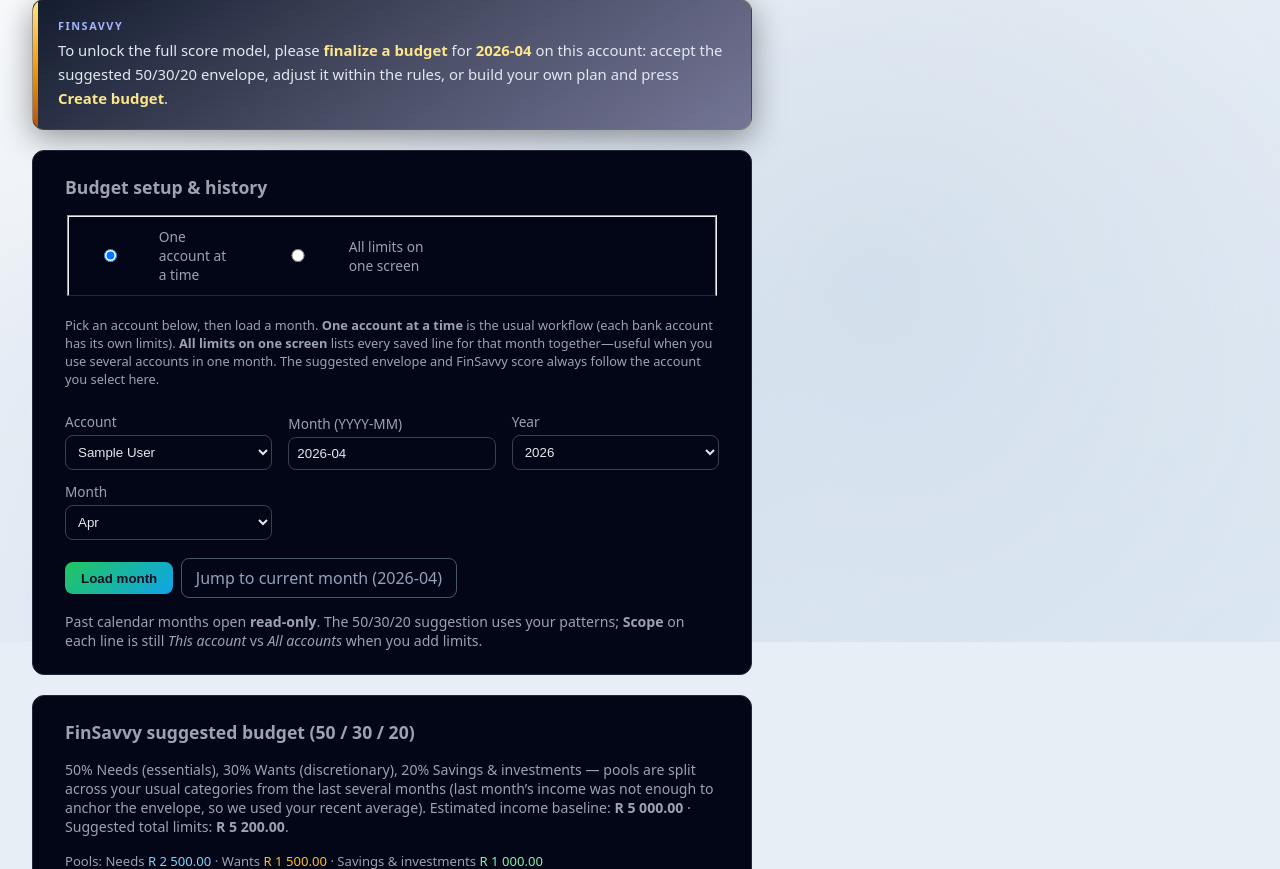
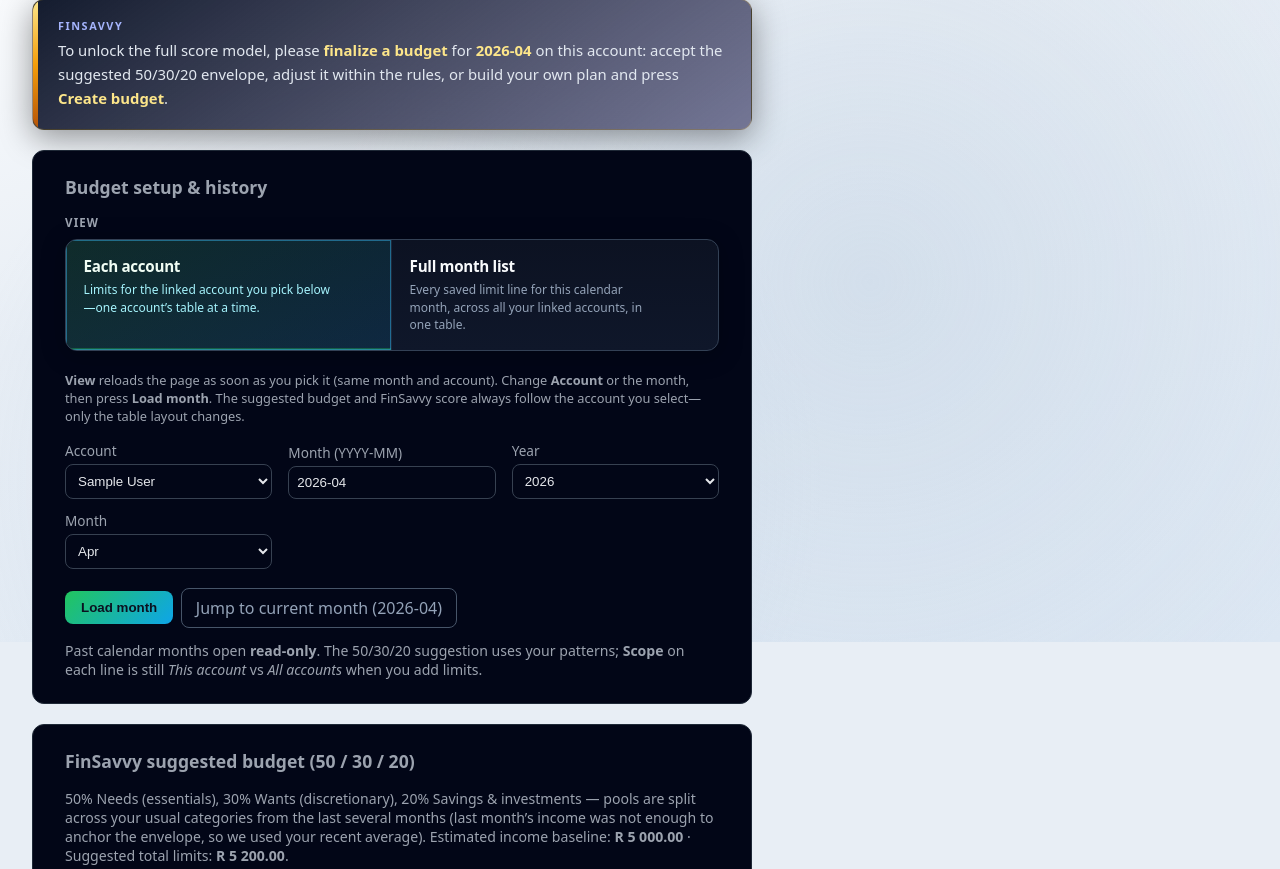
Before and after one commit to BlackChina/fin_savvy_app, a FastAPI app: page /budgets in a window 1280 px wide. Shown: the part 158-1027 px from the top of the page. Run offline with FastAPI, Linux system fonts and the light colour scheme; the visitor is signed in with stand-in values (Sample User, id 1); tables that the repository leaves empty hold one stand-in row (values such as "Sample post").

Commit message:
fix(budgets): commit customized budget without 500; clearer errors and draft restore
Add missing carryover_shortfall_streak parameter to upsert_budget_commitment so
Create budget (customized) no longer fails with TypeError. Improve duplicate-line
validation copy, persist failed customize rows in session for re-edit, skip
baseline reset when a draft exists, and widen Other label fields for readability.

```diff
--- a/fin_savvy_app/crud.py
+++ b/fin_savvy_app/crud.py
@@ -653,6 +653,7 @@ def upsert_budget_commitment(
     mode: str,
     system_recommended_total: float | None,
     committed_total: float | None,
+    carryover_shortfall_streak: int = 0,
 ) -> models.BudgetMonthCommitment:
     row = (
         db.query(models.BudgetMonthCommitment)
@@ -669,7 +670,7 @@ def upsert_budget_commitment(
         row.system_recommended_total = system_recommended_total
         row.committed_total = committed_total
         row.committed_at = now
-        row.carryover_shortfall_streak = int(carryover_shortfall_streak)
+        row.carryover_shortfall_streak = int(carryover_shortfall_streak or 0)
     else:
         row = models.BudgetMonthCommitment(
             user_id=user_id,
@@ -679,7 +680,7 @@ def upsert_budget_commitment(
             system_recommended_total=system_recommended_total,
             committed_total=committed_total,
             committed_at=now,
-            carryover_shortfall_streak=int(carryover_shortfall_streak),
+            carryover_shortfall_streak=int(carryover_shortfall_streak or 0),
         )
         db.add(row)
     db.commit()
--- a/fin_savvy_app/main.py
+++ b/fin_savvy_app/main.py
@@ -1,6 +1,7 @@
 from calendar import month_name, monthrange
 from collections import defaultdict
 from datetime import date, timedelta
+import math
 from io import StringIO
 from tempfile import NamedTemporaryFile
 import csv as csv_module
@@ -89,6 +90,62 @@ if os.path.isdir(static_dir):
 
 def _budget_baseline_session_key(user_id: int, year_month: str, account_id: int) -> str:
     return f"finsavvy:503020_baseline:{user_id}:{year_month}:{account_id}"
+
+
+def _budget_customize_draft_session_key(user_id: int, year_month: str, account_id: int) -> str:
+    return f"finsavvy:503020_customize_draft:{user_id}:{year_month}:{account_id}"
+
+
+def _finite_json_float(value: object) -> float:
+    try:
+        v = float(value)  # type: ignore[arg-type]
+    except (TypeError, ValueError):
+        return 0.0
+    return v if math.isfinite(v) else 0.0
+
+
+def _valid_customize_draft_json(raw: str) -> bool:
+    if not raw or not raw.strip():
+        return False
+    try:
+        data = json.loads(raw)
+    except json.JSONDecodeError:
+        return False
+    if not isinstance(data, list) or len(data) == 0:
+        return False
+    return all(isinstance(x, dict) for x in data)
+
+
+def _save_customize_draft(
+    request: Request, user_id: int, year_month: str, account_id: int, submitted: list[dict[str, object]]
+) -> None:
+    """Persist customize rows in the signed session cookie; skip silently if JSON or size is invalid."""
+    try:
+        rows: list[dict[str, object]] = []
+        for r in submitted:
+            od = r.get("other_detail")
+            if od is None:
+                od_out: str | None = None
+            else:
+                t = str(od).strip()[:120]
+                od_out = t or None
+            rows.append(
+                {
+                    "category": str(r.get("category") or "")[:200],
+                    "limit": _finite_json_float(r.get("limit")),
+                    "other_detail": od_out,
+                    "budget_bucket": str(r.get("budget_bucket") or "")[:24],
+                }
+            )
+        raw = json.dumps(rows, allow_nan=False, separators=(",", ":"))
+    except (TypeError, ValueError):
+        return
+    if len(raw.encode("utf-8")) > 3200:
+        return
+    try:
+        request.session[_budget_customize_draft_session_key(user_id, year_month, account_id)] = raw
+    except Exception:
+        return
 
 
 def _parse_limit_amount(raw: str) -> float | None:
@@ -1541,7 +1598,11 @@ def budgets_page(
     budget_mode = (request.query_params.get("budget_mode") or "").strip().lower()
     if view_only_month:
         budget_mode = ""
-    if budget_mode == "customize" and default_503020 and not finalized and not view_only_month:
+    customize_editing = bool(
+        budget_mode == "customize" and default_503020 and not finalized and not view_only_month
+    )
+    draft_key = _budget_customize_draft_session_key(user_id, period, account_id)
+    if customize_editing and not request.session.get(draft_key):
         request.session[_budget_baseline_session_key(user_id, period, account_id)] = json.dumps(
             {
                 "lines": [
@@ -1555,9 +1616,6 @@ def budgets_page(
                 ]
             }
         )
-    customize_editing = bool(
-        budget_mode == "customize" and default_503020 and not finalized and not view_only_month
-    )
     scratch_editing = bool(budget_mode == "scratch" and not finalized and not view_only_month)
     today_ym = f"{date.today().year}-{date.today().month:02d}"
     needs_budget_attention = (period == today_ym) and (not finalized) and (not view_only_month)
@@ -1578,22 +1636,49 @@ def budgets_page(
     )
 
     customize_seed_rows: list[dict[str, object]] = []
-    if default_503020 and default_503020.get("lines"):
+    if customize_editing:
+        raw_draft = request.session.get(draft_key)
+        if raw_draft:
+            try:
+                draft_lines = json.loads(raw_draft)
+                if isinstance(draft_lines, list):
+                    for r in draft_lines:
+                        if not isinstance(r, dict):
+                            continue
+                        customize_seed_rows.append(
+                            {
+                                "category": r.get("category") or "",
+                                "limit": r.get("limit"),
+                                "bucket": r.get("budget_bucket") or r.get("bucket") or "",
+                                "other_detail": r.get("other_detail"),
+                            }
+                        )
+            except (json.JSONDecodeError, TypeError):
+                customize_seed_rows = []
+    if not customize_seed_rows and default_503020 and default_503020.get("lines"):
         for r in default_503020["lines"]:
             customize_seed_rows.append(
                 {
                     "category": r["category"],
                     "limit": r["limit"],
                     "bucket": r.get("bucket", ""),
+                    "other_detail": r.get("other_detail"),
                 }
             )
     customize_edit_caps: dict[str, int] | None = None
-    if customize_editing and customize_seed_rows:
-        n_lines = len(customize_seed_rows)
-        customize_edit_caps = {
-            "baseline_line_count": n_lines,
-            "max_remove_or_add": budget_validate.max_add_or_remove_lines(n_lines),
-        }
+    if customize_editing:
+        n_base = 0
+        raw_bl = request.session.get(_budget_baseline_session_key(user_id, period, account_id))
+        if raw_bl:
+            try:
+                n_base = len(json.loads(raw_bl)["lines"])
+            except (json.JSONDecodeError, KeyError, TypeError):
+                n_base = 0
+        if n_base > 0:
+            customize_edit_caps = {
+                "baseline_line_count": n_base,
+                "max_remove_or_add": budget_validate.max_add_or_remove_lines(n_base),
+            }
     min_carry_for_budget_ui = round(budget_503020.min_monthly_carryover_default(), 2)
     carryover_prev_streak = 0
     prev_ym_ctx = budget_validate.previous_year_month(period)
@@ -1892,6 +1977,7 @@ def budgets_commit_system(
         carryover_shortfall_streak=int(streak_val or 0),
     )
     request.session.pop(_budget_baseline_session_key(user_id, ym, account_id), None)
+    request.session.pop(_budget_customize_draft_session_key(user_id, ym, account_id), None)
     return RedirectResponse(url=f"/budgets?account_id={account_id}&period={ym}{_budgets_bv_query(request)}", status_code=303)
 
 
@@ -1972,6 +2058,7 @@ async def budgets_commit_customized(
         db, user_id=user_id, account_id=account_id, year_month=ym, committed_total=committed_sum
     )
     if streak_err:
+        _save_customize_draft(request, user_id, ym, account_id, submitted)
         request.session["budget_error"] = streak_err
         return RedirectResponse(url=f"/budgets?account_id={account_id}&period={ym}&budget_mode=customize{_budgets_bv_query(request)}", status_code=303)
     err = budget_validate.validate_customized_503020_flexible(
@@ -1980,6 +2067,7 @@ async def budgets_commit_customized(
         prior_month_income=prior_income if prior_income >= 100.0 else None,
     )
     if err:
+        _save_customize_draft(request, user_id, ym, account_id, submitted)
         request.session["budget_error"] = err
         return RedirectResponse(url=f"/budgets?account_id={account_id}&period={ym}&budget_mode=customize{_budgets_bv_query(request)}", status_code=303)
     base_total = sum(float(r["limit"]) for r in baseline_lines)
@@ -2009,6 +2097,7 @@ async def budgets_commit_customized(
         carryover_shortfall_streak=int(streak_val or 0),
     )
     request.session.pop(key, None)
+    request.session.pop(_budget_customize_draft_session_key(user_id, ym, account_id), None)
     return RedirectResponse(url=f"/budgets?account_id={account_id}&period={ym}{_budgets_bv_query(request)}", status_code=303)
 
 
@@ -2123,6 +2212,7 @@ async def budgets_commit_scratch(
         carryover_shortfall_streak=int(streak_val or 0),
     )
     request.session.pop(_budget_baseline_session_key(user_id, ym, account_id), None)
+    request.session.pop(_budget_customize_draft_session_key(user_id, ym, account_id), None)
     return RedirectResponse(url=f"/budgets?account_id={account_id}&period={ym}{_budgets_bv_query(request)}", status_code=303)
 
 
--- a/fin_savvy_app/templates/budgets.html
+++ b/fin_savvy_app/templates/budgets.html
@@ -20,7 +20,7 @@ th,td{padding:.5rem;text-align:left;border-bottom:1px solid #1f2937}
 .budget-actions a,.budget-actions button{font-size:.85rem}
 .btn-secondary{padding:.5rem .85rem;border-radius:.5rem;background:#0f172a;color:#e2e8f0;border:1px solid #334155;text-decoration:none;display:inline-block}
 .btn-ghost{padding:.5rem .85rem;border-radius:.5rem;background:transparent;color:#94a3b8;border:1px solid #475569;text-decoration:none;display:inline-block}
-.err-banner{border:1px solid #991b1b;background:#3f0d12;color:#fecdd3;padding:1rem 1.2rem;border-radius:.65rem;margin-bottom:1.25rem;font-size:.9rem;line-height:1.55;box-shadow:inset 0 1px 0 rgba(255,255,255,.06)}
+.err-banner{border:1px solid #991b1b;background:#3f0d12;color:#fecdd3;padding:1rem 1.2rem;border-radius:.65rem;margin-bottom:1.25rem;font-size:.9rem;line-height:1.55;box-shadow:inset 0 1px 0 rgba(255,255,255,.06);white-space:pre-line}
 .err-banner strong{color:#fff;font-weight:600}
 .btn-row-del{width:2.35rem;height:2.35rem;padding:0;border-radius:.45rem;border:1px solid #7f1d1d;background:rgba(69,10,10,.6);color:#fecaca;cursor:pointer;font-size:1.15rem;line-height:1;font-weight:700;flex-shrink:0}
 .btn-row-del:hover{background:rgba(127,29,29,.45)}
@@ -36,7 +36,8 @@ th,td{padding:.5rem;text-align:left;border-bottom:1px solid #1f2937}
 .card--readonly-banner{border-color:#475569;background:linear-gradient(180deg,#1e293b,#0f172a);color:#e2e8f0}
 .card--readonly-banner p{margin:0;font-size:.92rem;line-height:1.55;color:#e2e8f0}
 .card--readonly-banner strong{color:#f8fafc}
-.col-other{font-size:.72rem;color:#64748b;font-weight:500}
+.col-other{font-size:.72rem;color:#64748b;font-weight:500;min-width:11rem;width:22%}
+.budget-other-input{min-width:11rem;width:100%;max-width:26rem;box-sizing:border-box}
 .fs-head{display:flex;flex-wrap:wrap;align-items:baseline;gap:1rem;margin-bottom:1rem}
 .fs-score{font-size:2.75rem;font-weight:800;letter-spacing:-.03em;background:linear-gradient(135deg,#38bdf8,#22c55e);-webkit-background-clip:text;background-clip:text;color:transparent}
 .fs-grade{font-size:1.25rem;color:#94a3b8;font-weight:600}
@@ -66,13 +67,30 @@ details.fs-how p{margin:.5rem 0 0;font-size:.82rem;color:#9ca3af;line-height:1.4
 .split-badge--neutral{color:#94a3b8;border:1px solid #475569;background:rgba(30,41,59,.5)}
 .card--budget-nav{margin-bottom:1.25rem}
 .budget-nav-form{display:flex;flex-direction:column;gap:1rem}
-.budget-nav-structure{display:flex;flex-wrap:wrap;gap:1rem 1.5rem;padding:.65rem 0;border-bottom:1px solid #1f2937;margin-bottom:.25rem}
-.budget-nav-structure label{display:inline-flex;align-items:center;gap:.45rem;font-size:.86rem;color:#e2e8f0;cursor:pointer;margin:0}
-.budget-nav-structure input{margin:0}
+.budget-nav-fieldset{border:0;padding:0;margin:0 0 .25rem;min-width:0}
+.budget-view-legend{margin:0 0 .55rem;font-size:.72rem;font-weight:700;letter-spacing:.1em;text-transform:uppercase;color:#64748b}
+.budget-view-toggle{display:grid;grid-template-columns:1fr 1fr;gap:0;border-radius:.75rem;overflow:hidden;border:1px solid #334155;background:linear-gradient(180deg,#0c1222,#0f172a);box-shadow:0 4px 24px rgba(0,0,0,.25)}
+.budget-view-option{position:relative;display:block;margin:0;padding:1rem 1.1rem 1.05rem;cursor:pointer;text-align:left;border-right:1px solid #1e293b;transition:background .2s ease,box-shadow .2s ease}
+.budget-view-option:last-child{border-right:0}
+.budget-view-option:hover{background:rgba(30,41,59,.45)}
+.budget-view-option--selected{background:linear-gradient(145deg,rgba(34,197,94,.14),rgba(14,165,233,.12));box-shadow:inset 0 0 0 1px rgba(56,189,248,.45),inset 0 -2px 0 rgba(34,197,94,.35)}
+.budget-view-option:focus-within{outline:2px solid #38bdf8;outline-offset:2px;z-index:1}
+.budget-view-option input{position:absolute;opacity:0;width:1px;height:1px;clip:rect(0,0,0,0)}
+.budget-view-option__title{display:block;font-size:.95rem;font-weight:600;color:#f8fafc;letter-spacing:-.02em;margin-bottom:.35rem}
+.budget-view-option__sub{display:block;font-size:.75rem;color:#94a3b8;line-height:1.45;max-width:16rem}
+.budget-view-option--selected .budget-view-option__title{color:#f0fdf4}
+.budget-view-option--selected .budget-view-option__sub{color:#a5f3fc}
+@media (max-width:520px){
+.budget-view-toggle{grid-template-columns:1fr}
+.budget-view-option{border-right:0;border-bottom:1px solid #1e293b}
+.budget-view-option:last-child{border-bottom:0}
+.budget-view-option__sub{max-width:none}
+}
 .budget-nav-grid{display:grid;grid-template-columns:repeat(auto-fit,minmax(11rem,1fr));gap:.75rem 1rem;align-items:end}
 .budget-nav-grid label{margin-bottom:.25rem}
 .budget-nav-grid select,.budget-nav-grid input{margin-bottom:0}
 .budget-nav-actions{display:flex;flex-wrap:wrap;gap:.5rem;align-items:center;margin-top:.15rem}
+.budget-nav-form.is-applying-view .budget-view-toggle{opacity:.62;pointer-events:none;transition:opacity .12s ease}
 .sr-only{position:absolute;width:1px;height:1px;padding:0;margin:-1px;overflow:hidden;clip:rect(0,0,0,0);white-space:nowrap;border:0}
 </style>
 <link rel="stylesheet" href="/static/app-chrome.css" />
@@ -120,21 +138,31 @@ details.fs-how p{margin:.5rem 0 0;font-size:.82rem;color:#9ca3af;line-height:1.4
 {% for c in categories %}<option value="{{ c }}">{{ c }}</option>{% endfor %}
 </select></td>
 <td><input type="text" name="line_limit" inputmode="decimal" placeholder="0" style="margin-bottom:0"/></td>
-<td data-budget-other-wrap style="display:none"><input type="text" name="line_other" data-budget-other-input placeholder="Label if Other" style="margin-bottom:0"/></td>
+<td data-budget-other-wrap style="display:none"><input type="text" name="line_other" class="budget-other-input" data-budget-other-input placeholder="Label if Other" style="margin-bottom:0"/></td>
 <td style="vertical-align:middle;width:3rem"><button type="button" class="btn-row-del" title="Remove this line">−</button></td>
 </tr>
 </template>
 
 <div class="card card--budget-nav">
 <h2>Budget setup &amp; history</h2>
-<form method="get" action="/budgets" class="budget-nav-form">
+<form method="get" action="/budgets" id="budget-nav-form" class="budget-nav-form" aria-describedby="budget-view-hint">
 {% if budget_mode_query %}<input type="hidden" name="budget_mode" value="{{ budget_mode_query }}"/>{% endif %}
-<fieldset class="budget-nav-structure">
-<legend class="sr-only">Budget layout</legend>
-<label><input type="radio" name="budget_view" value="per_account" {% if budget_view != 'combined' %}checked{% endif %}/> One account at a time</label>
-<label><input type="radio" name="budget_view" value="combined" {% if budget_view == 'combined' %}checked{% endif %}/> All limits on one screen</label>
+<fieldset class="budget-nav-fieldset">
+<p class="budget-view-legend" id="budget-view-legend">View</p>
+<div class="budget-view-toggle" role="radiogroup" aria-labelledby="budget-view-legend">
+<label class="budget-view-option{% if budget_view != 'combined' %} budget-view-option--selected{% endif %}">
+<input type="radio" name="budget_view" value="per_account" {% if budget_view != 'combined' %}checked{% endif %}/>
+<span class="budget-view-option__title">Each account</span>
+<span class="budget-view-option__sub">Limits for the linked account you pick below—one account’s table at a time.</span>
+</label>
+<label class="budget-view-option{% if budget_view == 'combined' %} budget-view-option--selected{% endif %}">
+<input type="radio" name="budget_view" value="combined" {% if budget_view == 'combined' %}checked{% endif %}/>
+<span class="budget-view-option__title">Full month list</span>
+<span class="budget-view-option__sub">Every saved limit line for this calendar month, across all your linked accounts, in one table.</span>
+</label>
+</div>
 </fieldset>
-<p class="hint" style="margin:0 0 .5rem;font-size:.8rem">Pick an account below, then load a month. <strong>One account at a time</strong> is the usual workflow (each bank account has its own limits). <strong>All limits on one screen</strong> lists every saved line for that month together—useful when you use several accounts in one month. The suggested envelope and FinSavvy score always follow the account you select here.</p>
+<p class="hint" id="budget-view-hint" style="margin:0;font-size:.8rem"><strong>View</strong> reloads the page as soon as you pick it (same month and account). Change <strong>Account</strong> or the month, then press <strong>Load month</strong>. The suggested budget and FinSavvy score always follow the account you select—only the table layout changes.</p>
 <div class="budget-nav-grid">
 <div><label for="budget-nav-account">{% if budget_view == 'combined' %}Account for income &amp; score{% else %}Account{% endif %}</label>
 <select name="account_id" id="budget-nav-account">{% for acc in accounts %}
@@ -182,7 +210,7 @@ details.fs-how p{margin:.5rem 0 0;font-size:.82rem;color:#9ca3af;line-height:1.4
 {% elif not view_only_month and not budget_finalized and default_503020 %}
 <div class="card" id="unified-budget">
 {% if budget_view == 'combined' %}
-<p class="hint" style="margin-top:0;margin-bottom:.75rem;font-size:.82rem;color:#a5b4fc">You’re viewing <strong>every</strong> limit line for <strong>{{ period }}</strong>. The suggested budget and FinSavvy score still use the <strong>account</strong> you picked in the bar above.</p>
+<p class="hint" style="margin-top:0;margin-bottom:.75rem;font-size:.82rem;color:#a5b4fc"><strong>Full month list</strong> is on: every saved limit line for <strong>{{ period }}</strong> from <strong>all linked accounts</strong> appears below. The suggested envelope and FinSavvy score still follow the <strong>account</strong> you chose in Account.</p>
 {% endif %}
 <h2>FinSavvy suggested budget (50 / 30 / 20)</h2>
 <p class="hint" style="margin-top:0">{{ default_503020.rule_note }}{% if default_503020.prior_month_income %} Last month’s income (dashboard basis): <strong>R {{ default_503020.prior_month_income | format_currency }}</strong> · Minimum carry-over reserved: <strong>R {{ default_503020.min_monthly_carryover | format_currency }}</strong> · 50/30/20 on about <strong>R {{ default_503020.allocatable_for_502020 | format_currency }}</strong> · Suggested line total: <strong>R {{ default_503020.reference_total | format_currency }}</strong>.{% else %} Estimated income baseline: <strong>R {{ default_503020.income_estimate | format_currency }}</strong> · Suggested total limits: <strong>R {{ default_503020.reference_total | format_currency }}</strong>.{% endif %}</p>
@@ -205,12 +233,13 @@ details.fs-how p{margin:.5rem 0 0;font-size:.82rem;color:#9ca3af;line-height:1.4
 {% for c in categories %}<option value="{{ c }}" {% if row.category == c %}selected{% endif %}>{{ c }}</option>{% endfor %}
 </select></td>
 <td><input type="text" name="line_limit" value="{% if row.limit != '' and row.limit is not none %}{{ row.limit }}{% endif %}" inputmode="decimal" placeholder="0" style="margin-bottom:0"/></td>
-<td data-budget-other-wrap style="display:none"><input type="text" name="line_other" data-budget-other-input placeholder="Label if Other" style="margin-bottom:0"/></td>
+<td data-budget-other-wrap style="{% if (row.category | default('', true) | lower) == 'other' %}display:table-cell{% else %}display:none{% endif %}"><input type="text" name="line_other" class="budget-other-input" data-budget-other-input placeholder="Label if Other" value="{{ row.other_detail or '' }}" style="margin-bottom:0"/></td>
 <td style="vertical-align:middle;width:3rem"><button type="button" class="btn-row-del" title="Remove this line">−</button></td>
 </tr>{% endfor %}
 </tbody></table>
 {% if customize_edit_caps %}
 <p class="hint" style="font-size:.8rem">You may <strong>remove</strong> at most {{ customize_edit_caps.max_remove_or_add }} of the {{ customize_edit_caps.baseline_line_count }} suggested lines and <strong>add</strong> at most {{ customize_edit_caps.max_remove_or_add }} new lines (40% each way). You can change limits on lines you keep freely. The <strong>sum of all limits</strong> must be at least <strong>75%</strong> of the suggested total (R {{ default_503020.reference_total | format_currency }}) and at most the <strong>lower of 125% of that total and last month’s income</strong>{% if default_503020.prior_month_income %} (R {{ default_503020.prior_month_income | format_currency }} in {{ default_503020.prior_month_for_income }}){% endif %}.</p>
+<p class="hint" style="font-size:.78rem">If save fails, your rows stay as you left them so you can read the message, fix the issue, and try <strong>Create budget (customized)</strong> again.</p>
 {% endif %}
 {% if default_503020.prior_month_income and carryover_prev_streak > 0 and carryover_prev_streak < 3 %}
 <p class="hint" style="font-size:.78rem;color:#fde68a">Carry-over target: we aim for at least <strong>R {{ min_carry_for_budget_ui | format_currency }}</strong> left after limits vs last month’s income. You’ve had <strong>{{ carryover_prev_streak }}</strong> consecutive month(s) below that — after <strong>three</strong>, the next month you’ll need to meet the target to save your budget.</p>
@@ -315,7 +344,7 @@ details.fs-how p{margin:.5rem 0 0;font-size:.82rem;color:#9ca3af;line-height:1.4
 <input type="text" name="amount_limit" inputmode="decimal" required placeholder="e.g. 2500"/>
 <div data-budget-other-wrap id="add-line-other-wrap" style="display:none">
 <label>Label (only for Other)</label>
-<input type="text" name="other_detail" data-budget-other-input placeholder="e.g. School fees"/>
+<input type="text" name="other_detail" class="budget-other-input" data-budget-other-input placeholder="e.g. School fees"/>
 </div>
 <label>Scope</label>
 <select name="scope"><option value="account">This account</option><option value="all">All accounts</option></select>
@@ -383,6 +412,26 @@ details.fs-how p{margin:.5rem 0 0;font-size:.82rem;color:#9ca3af;line-height:1.4
 {% endif %}
 <script>
 (function(){
+  var viewToggle = document.querySelector(".budget-view-toggle");
+  if (viewToggle) {
+    function syncBudgetViewSelected(){
+      viewToggle.querySelectorAll(".budget-view-option").forEach(function(lab){
+        var inp = lab.querySelector("input[type=radio][name=budget_view]");
+        lab.classList.toggle("budget-view-option--selected", inp && inp.checked);
+      });
+    }
+    viewToggle.addEventListener("change", function(ev){
+      var t = ev.target;
+      syncBudgetViewSelected();
+      if (!t || t.name !== "budget_view" || t.type !== "radio") return;
+      var navForm = t.form;
+      if (!navForm) return;
+      navForm.classList.add("is-applying-view");
+      if (typeof navForm.requestSubmit === "function") navForm.requestSubmit();
+      else navForm.submit();
+    });
+    syncBudgetViewSelected();
+  }
   function fmtMoney(x){
     var n = Number(x);
     if (!isFinite(n)) n = 0;
```
Also changed, not shown: fin_savvy_app/budget_validate.py (+51 -1 lines), fin_savvy_app/test_budget_validate.py (+12 -0 lines).
